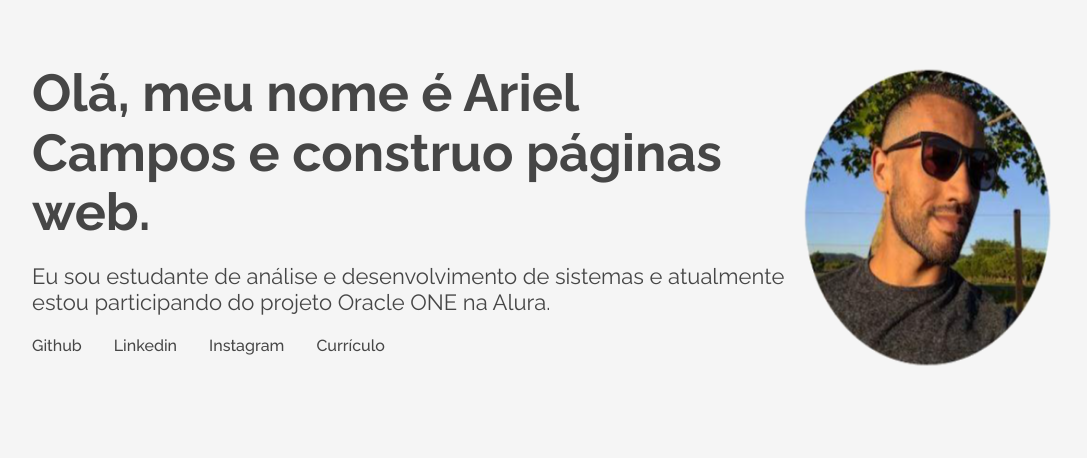
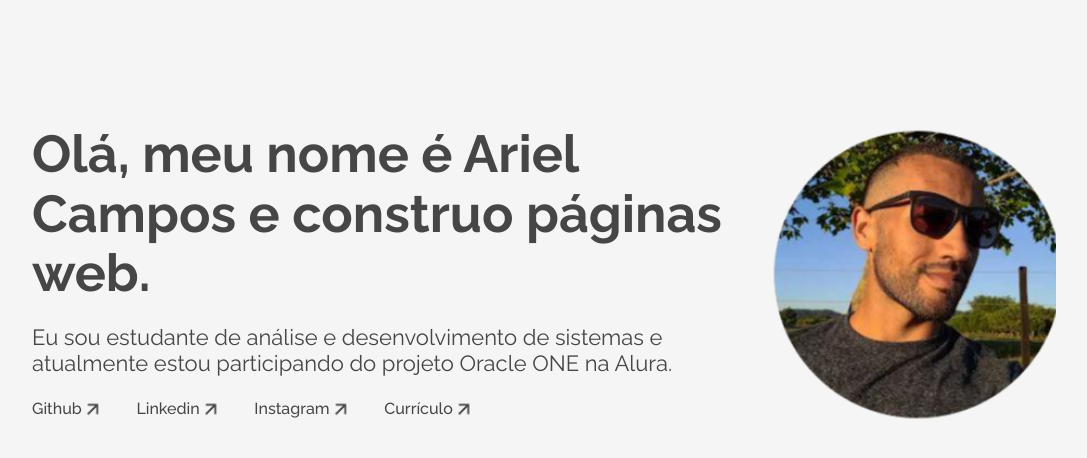
Before and after one commit to arielcBR/Portfolio-Alura, a plain HTML site: page index.html in a window 1280 px wide. Shown: the part 88-546 px from the top of the page, without its empty margins (96-1183 px from the left). Drawn offline with Linux system fonts and the light colour scheme.

Commit message:
finalizado section introdução

```diff
--- a/assets/styles/base.css
+++ b/assets/styles/base.css
@@ -4,6 +4,7 @@
     --azul-fundo: #EAF2FD;
     --azul-botao: #2A7AE4;
     --raleway: "Raleway", sans-serif;
+    --preto-hover: #406fba;
 }
 
 body {
--- a/assets/styles/cabecalho.css
+++ b/assets/styles/cabecalho.css
@@ -2,7 +2,7 @@
     display: flex;
     justify-content: space-between;
     margin-top: 2.1562rem;
-    margin-bottom: 4.125rem;
+    margin-bottom: 7.9375rem;
     width: 100%;
 }
 
@@ -47,3 +47,8 @@
     text-decoration: none;
     text-transform: capitalize;
 }
+
+.cabecalho__link:hover{
+    color: var(--preto-hover);
+    text-decoration: underline;
+}
--- a/assets/styles/introducao.css
+++ b/assets/styles/introducao.css
@@ -24,7 +24,10 @@
 }
 
 .introducao__item{
+    display: flex;
+    align-items: center;
     margin-right: 2rem;
+
 }
 
 .introducao__item:nth-last-child(1){
@@ -38,7 +41,30 @@
     text-decoration: none;
 }
 
+.introducao__link:hover{
+    color: var(--preto-hover);
+    text-decoration: underline;
+}
+
 .introducao__imagem{
-    margin-left: .5rem;
+    padding-left: 1rem;
     width: 25%;
+
 }
+
+.introducao__seta{
+    display: inline-block;
+    background-image: url("/assets/images/arrow.png");
+    background-repeat: no-repeat;
+    background-size: cover;
+    width: 1.4142rem;
+    height: 1.4142rem;
+}
+
+.introducao__fotoPerfil{
+    background-image: url("/assets/images/ariel-campos.png");
+    background-repeat: no-repeat;
+    background-size: cover;
+    width: 300px;
+    height: 300px;
+}
--- a/index.html
+++ b/index.html
@@ -44,21 +44,25 @@
             <nav>
                 <ul class="introducao__lista">
                     <li class="introducao__item">
-                        <a class="introducao__link" target="_blank" href="http://www.https:github.com/arielcBR">Github</a>
+                        <a class="introducao__link" target="_blank" href="https://github.com/arielcBR">Github</a>
+                        <span class="introducao__seta"></span>
                     </li>
                     <li class="introducao__item">
                         <a class="introducao__link" target="_blank" href="https://www.linkedin.com/in/campos-ariel/">Linkedin</a>
+                        <span class="introducao__seta"></span>
                     </li>
                     <li class="introducao__item">
                         <a class="introducao__link" target="_blank" href="http://https:www.instagram.com/http.arielc/">Instagram</a>
+                        <span class="introducao__seta"></span>
                     </li>
                     <li class="introducao__item">
                         <a class="introducao__link" target="_blank" href="/assets/files/Curriculo.pdf">Currículo</a>
+                        <span class="introducao__seta"></span>
                     </li>
                 </ul>
             </nav>
         </div>
-        <img class="introducao__imagem" src="/assets/images/ariel-campos.png" alt="Selfie de Ariel Campos">
+        <span class="introducao__fotoPerfil"></span>
     </section>
 
     <script src="/assets/scripts/app.js"></script>
```
Also changed, not shown: assets/images/arrow.png (added).
